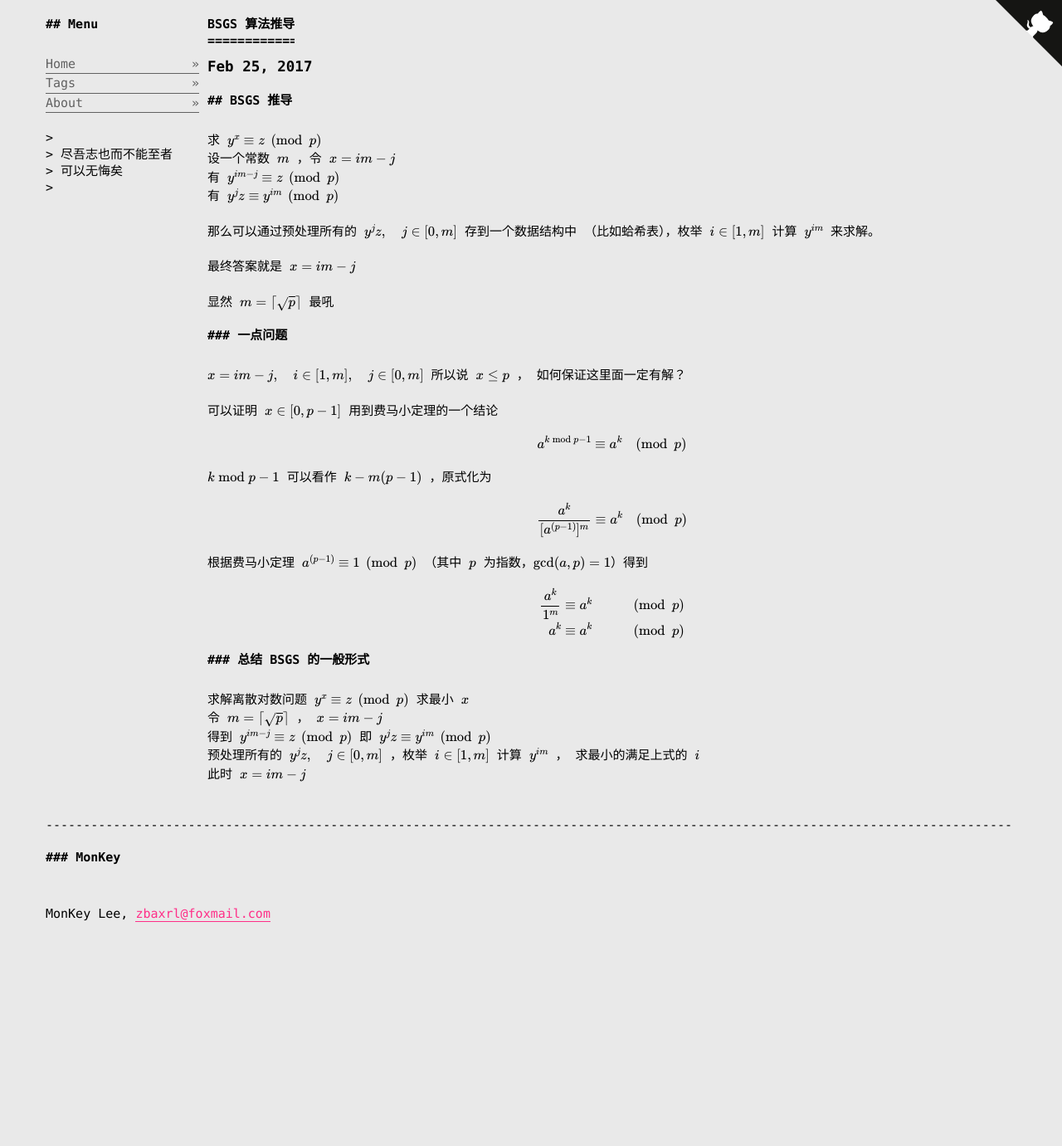
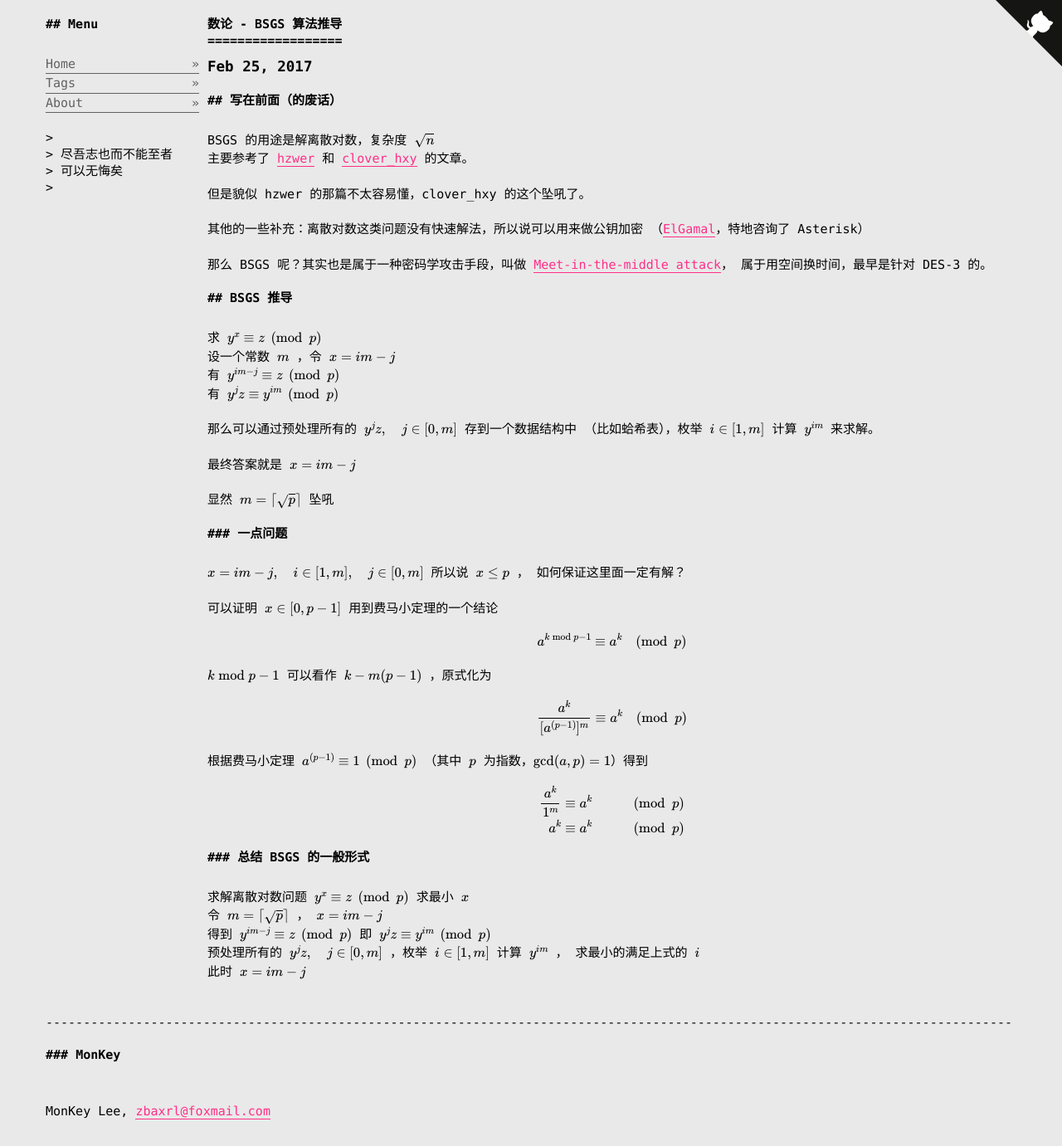
Before and after one commit to zbaxrl/zbaxrl.github.io, a Jekyll site: the page built from _posts/2017-02-25-bsgs.md, in a window 1280 px wide. Shown: the whole page at 83% size. Built offline with Jekyll 4.4.1, drawn with Linux system fonts in a browser that asks for light colours; formulas are drawn with MathJax 3; before the commit the page ends 1142 px from its top, so only the background shows below that.

Commit message:
[BLOG] 数论 - BSGS 算法推导

```diff
--- a/_posts/2017-02-25-bsgs.md
+++ b/_posts/2017-02-25-bsgs.md
@@ -1,10 +1,24 @@
 ---
 layout: post
-title: BSGS 算法推导
-date: 2017-02-25 17:37:00
+title: 数论 - BSGS 算法推导
+date: 2017-02-25 18:00:00
 categories: OI
-tags: [BSGS]
+tags: [BSGS, 数论]
 ---
+
+## 写在前面（的废话）
+BSGS 的用途是解离散对数，复杂度 $$ \sqrt{n} $$
+主要参考了 [hzwer](http://hzwer.com/5878.html) 和
+[clover\_hxy](http://blog.csdn.net/clover_hxy/article/details/50683832) 的文章。
+
+但是貌似 hzwer 的那篇不太容易懂，clover\_hxy 的这个坠吼了。
+
+其他的一些补充：离散对数这类问题没有快速解法，所以说可以用来做公钥加密
+（[ElGamal](https://en.wikipedia.org/wiki/ElGamal_encryption)，特地咨询了 Asterisk）
+
+那么 BSGS 呢？其实也是属于一种密码学攻击手段，叫做
+[Meet-in-the-middle attack](https://en.wikipedia.org/wiki/Meet-in-the-middle_attack)，
+属于用空间换时间，最早是针对 DES-3 的。
 
 ## BSGS 推导
 
@@ -18,7 +32,7 @@ tags: [BSGS]
 
 最终答案就是 $$x = im - j$$
 
-显然 $$m = \lceil \sqrt{p} \rceil$$ 最吼
+显然 $$m = \lceil \sqrt{p} \rceil$$ 坠吼
 
 ### 一点问题
 
```
